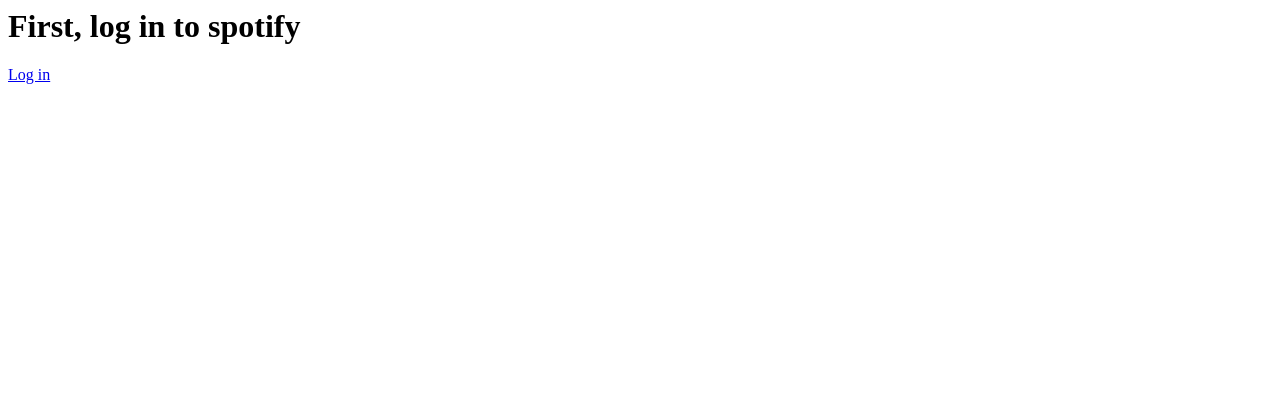
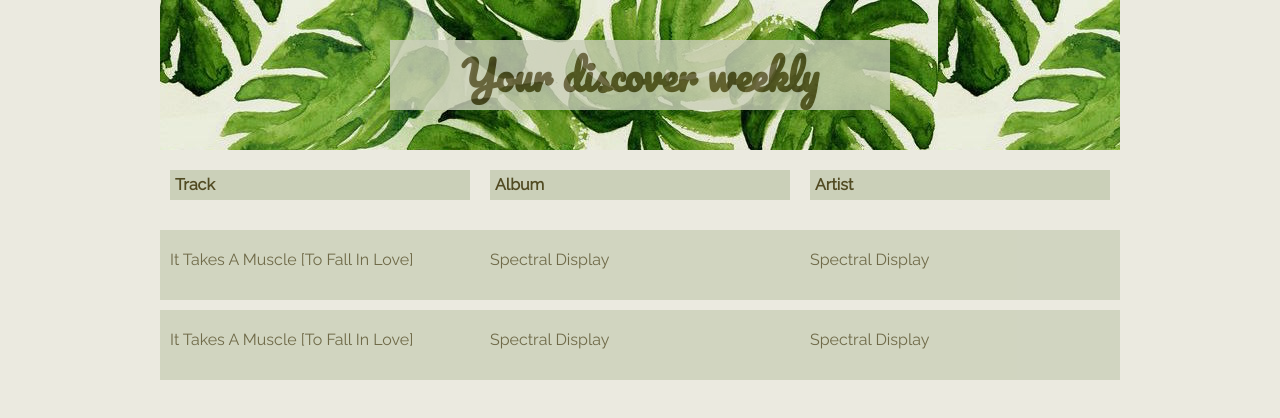
Before and after one commit to pursuit-of-hapiness/i-am-playlist, a website: page public/index.html in a window 1280 px wide. Drawn offline with Linux system fonts and the light colour scheme.

Commit message:
Adds some styling and grid system

```diff
--- /dev/null
+++ b/public/css/_box.scss
@@ -0,0 +1,10 @@
+
+*,
+*:after,
+*:before {
+  margin: 0;
+  padding: 0;
+  -webkit-box-sizing: border-box;
+     -moz-box-sizing: border-box;
+          box-sizing: border-box;
+}
--- /dev/null
+++ b/public/css/_grid.scss
@@ -0,0 +1,40 @@
+.grid-container {
+  width: 960px;
+  margin: auto; }
+
+.row:before,
+.row:after {
+  content: "";
+  display: table;
+  clear: both;
+  padding: 10px}
+
+.col-1,
+.col-2,
+.col-3,
+.col-4,
+.col-5,
+.col-6 {
+  min-height: 30px;
+  display: inline;
+  float: left;
+  margin-left: 10px;
+  margin-right: 10px; }
+
+.col-1 {
+  width: 140px; }
+
+.col-2 {
+  width: 300px; }
+
+.col-3 {
+  width: 460px; }
+
+.col-4 {
+  width: 620px; }
+
+.col-5 {
+  width: 780px; }
+
+.col-6 {
+  width: 940px; }
--- /dev/null
+++ b/public/css/_variables.scss
@@ -0,0 +1,6 @@
+/* HSL */
+$color1: #514B23;
+$color2: #656839;
+$color3: #ebeae0;
+$color4: #CBD0B9;
+$color5: #B39C4D;
--- /dev/null
+++ b/public/css/main.scss
@@ -0,0 +1,43 @@
+@import 'variables';
+@import 'grid';
+@import 'box';
+body {
+  background-color: $color3;
+  font-family: 'Raleway', sans-serif;
+  color: $color1;
+}
+
+.header-container{
+  display: flex;
+  justify-content: center;
+  align-items: center;
+  margin: 0 auto;
+  text-align: center;
+  width: 960px;
+  height: 150px;
+  background-image: url('../b05cfd1cd103f205443bd69efd3e13b6.jpg');
+  font-family: 'Pacifico', cursive;
+  color: $color1;
+}
+.header-text{
+  background-color: $color4;
+  opacity: 0.8;
+  display: flex;
+  justify-content: center;
+  align-items: center;
+  width: 500px;
+  font-size: 20px
+}
+
+.info{
+ .col-2{
+   background-color: $color4;
+   padding: 5px;
+   font-weight: bold;
+ }
+}
+.track{
+  margin-top: 10px;
+  background-color: $color4;
+  opacity: 0.8;
+}
--- a/public/index.html
+++ b/public/index.html
@@ -1,13 +1,41 @@
+<!DOCTYPE html>
 <html>
-<head>
+  <head>
+    <meta charset="utf-8">
+    <link rel="stylesheet" href="/css/main.css" media="screen" title="no title" charset="utf-8">
+    <link href="https://fonts.googleapis.com/css?family=Raleway" rel="stylesheet">
+    <link href="https://fonts.googleapis.com/css?family=Pacifico" rel="stylesheet">
+    <title>hapi view</title>
+  </head>
   <body>
-    <div>
-      <div id="login">
-        <h1>First, log in to spotify</h1>
-        <a href="/login">Log in</a>
-      </div>
-      <div id="loggedin">
+    <div class="header-container">
+      <div class="header-text">
+          <h1>Your discover weekly</h1>
       </div>
     </div>
+    <div class="grid-container">
+      <div class="info">
+        <div class="row">
+          <div class="col-2"><span>Track</span></div>
+          <div class="col-2"><span>Album</span></div>
+          <div class="col-2"><span>Artist</span></div>
+        </div>
+      </div>
+      <div class="track">
+        <div class="row">
+          <div class="col-2"><span>It Takes A Muscle [To Fall In Love]</span></div>
+          <div class="col-2"><span>Spectral Display</span></div>
+          <div class="col-2"><span>Spectral Display</span></div>
+        </div>
+      </div>
+      <div class="track">
+        <div class="row">
+          <div class="col-2"><span>It Takes A Muscle [To Fall In Love]</span></div>
+          <div class="col-2"><span>Spectral Display</span></div>
+          <div class="col-2"><span>Spectral Display</span></div>
+        </div>
+      </div>
+  </div>
+
   </body>
-  </html>
+</html>
```
Also changed, not shown: src/views/layout/default.html (+1 -0 lines), public/b05cfd1cd103f205443bd69efd3e13b6.jpg (added), public/css/main.css (added), 1 other file.
